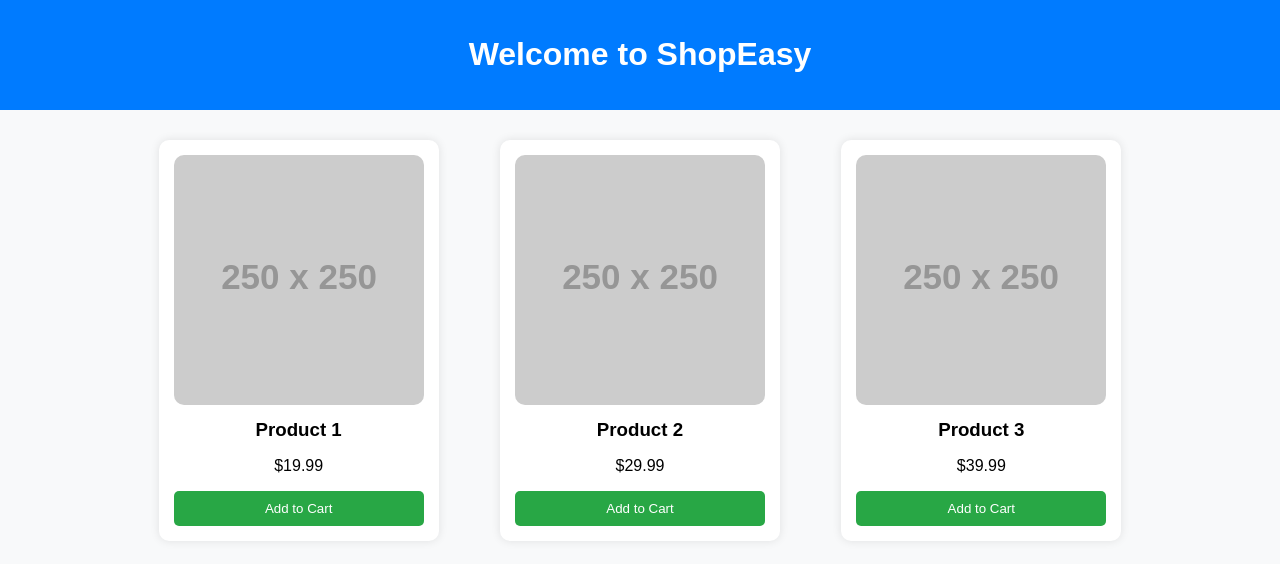
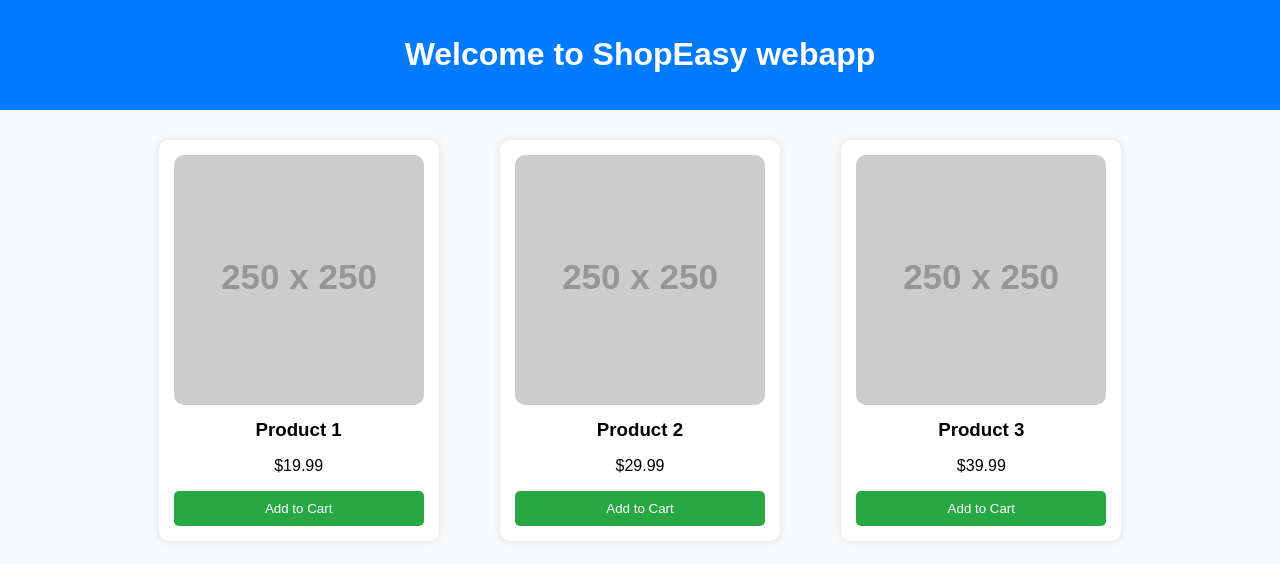
Before and after one commit to Manthan287/github-action-s3, a plain HTML site: page index.html in a window 1280 px wide. Drawn offline with Linux system fonts and the light colour scheme; placeholder pictures from the web are drawn by us.

Commit message:
name change

```diff
--- a/index.html
+++ b/index.html
@@ -58,7 +58,7 @@
 <body>
 
 <header>
-    <h1>Welcome to ShopEasy</h1>
+    <h1>Welcome to ShopEasy webapp</h1>
 </header>
 
 <div class="container">
```
